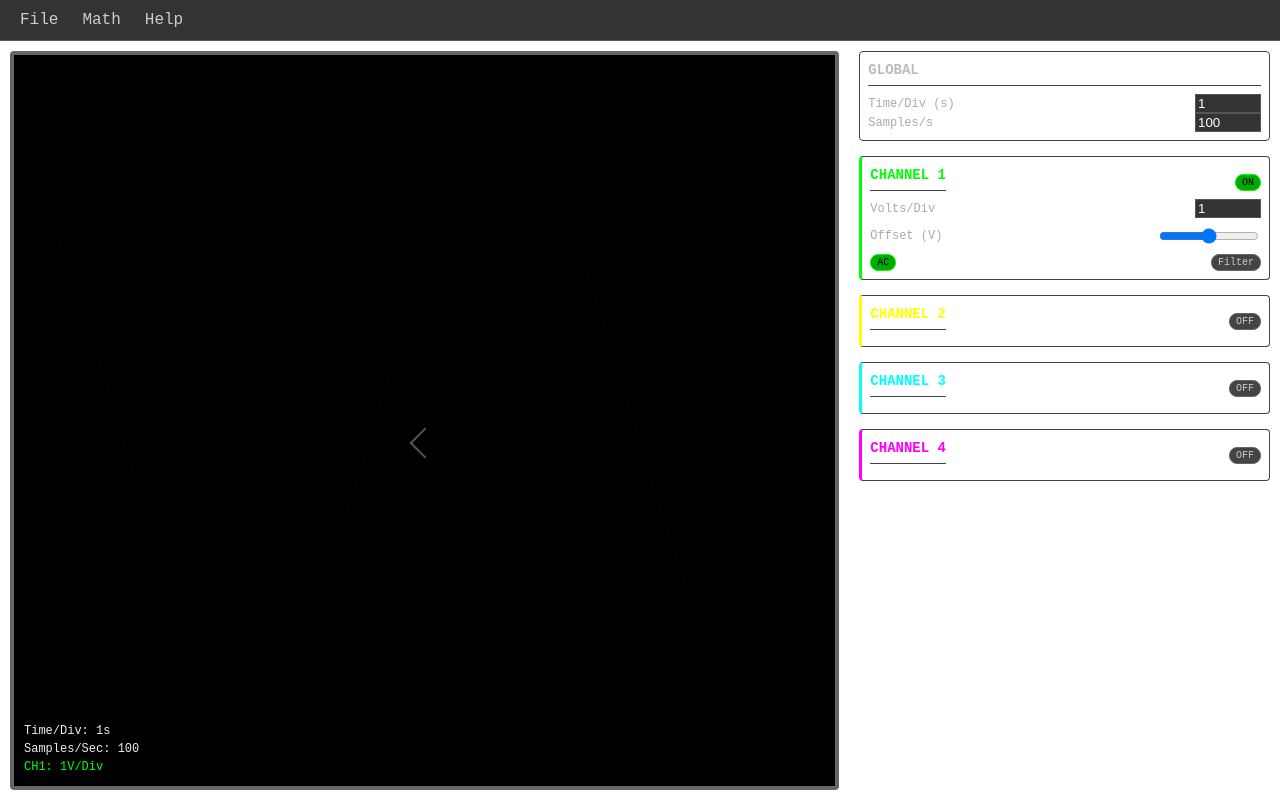
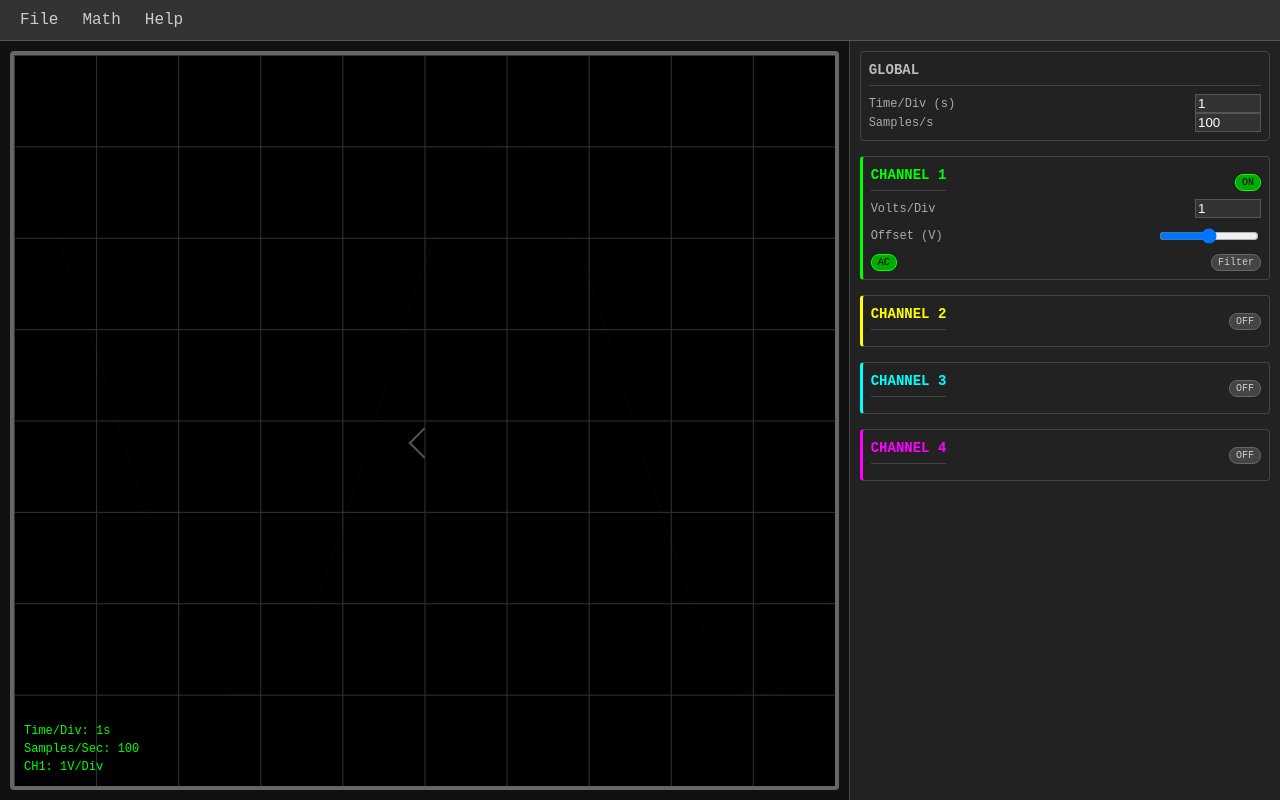
Before and after one commit to emunozgutier/ScopePlot, a React (Vite) app: page / in a window 1280 px wide. Built offline with nearby package versions, Linux system fonts and the light colour scheme.

Commit message:
Update App.css

```diff
--- a/src/App.css
+++ b/src/App.css
@@ -1,4 +1,4 @@
-#:root {
+:root {
   --scope-bg: #111;
   --scope-grid: #333;
   --scope-text: #0f0;
@@ -38,7 +38,8 @@ body {
   user-select: none;
 }
 
-.menu-item:hover, .menu-item.active {
+.menu-item:hover,
+.menu-item.active {
   background: #555;
   color: #fff;
 }
@@ -59,7 +60,7 @@ body {
   border: 4px solid #666;
   border-radius: 4px;
   overflow: hidden;
-  box-shadow: inset 0 0 20px rgba(0,0,0,0.8);
+  box-shadow: inset 0 0 20px rgba(0, 0, 0, 0.8);
 }
 
 .grid-background {
@@ -68,7 +69,8 @@ body {
   background-image:
     linear-gradient(var(--scope-grid) 1px, transparent 1px),
     linear-gradient(90deg, var(--scope-grid) 1px, transparent 1px);
-  background-size: 10% 12.5%; /* 10 units wide (100%/10%), 8 units high (100%/12.5%) */
+  background-size: 10% 12.5%;
+  /* 10 units wide (100%/10%), 8 units high (100%/12.5%) */
 }
 
 .center-crosshair {
```
